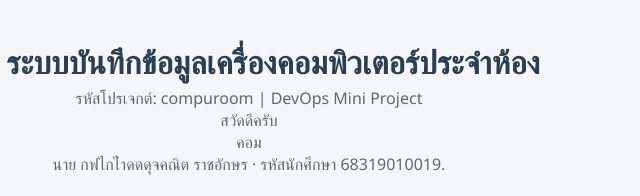
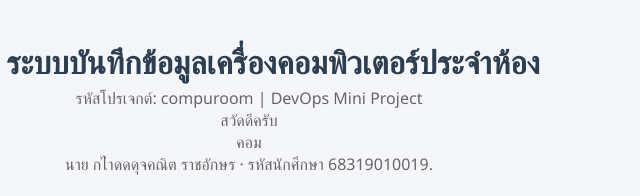
Before and after one commit to dujkanitrataksorn/midterm-devops-compuroom-68319010019, a plain HTML site: page frontend/index.html in a window 1280 px wide. Shown: the top 196 px of the page, 391-1031 px from the left. Drawn offline with Linux system fonts and the light colour scheme; no server answers.

Commit message:
chore: Correct student name in student information section

```diff
--- a/frontend/index.html
+++ b/frontend/index.html
@@ -95,7 +95,7 @@
   <p>รหัสโปรเจกต์: compuroom | DevOps Mini Project </p>
   <P>สวัดดีครับ</P>
   <P>คอม</P>
-  <p class="student-info">นาย กฟไกไำดดดุจคณิต ราชอักษร · รหัสนักศึกษา 68319010019.</p>
+  <p class="student-info">นาย กไำดดดุจคณิต ราชอักษร · รหัสนักศึกษา 68319010019.</p>
 </header>
 
 <form id="computer-form">
```
